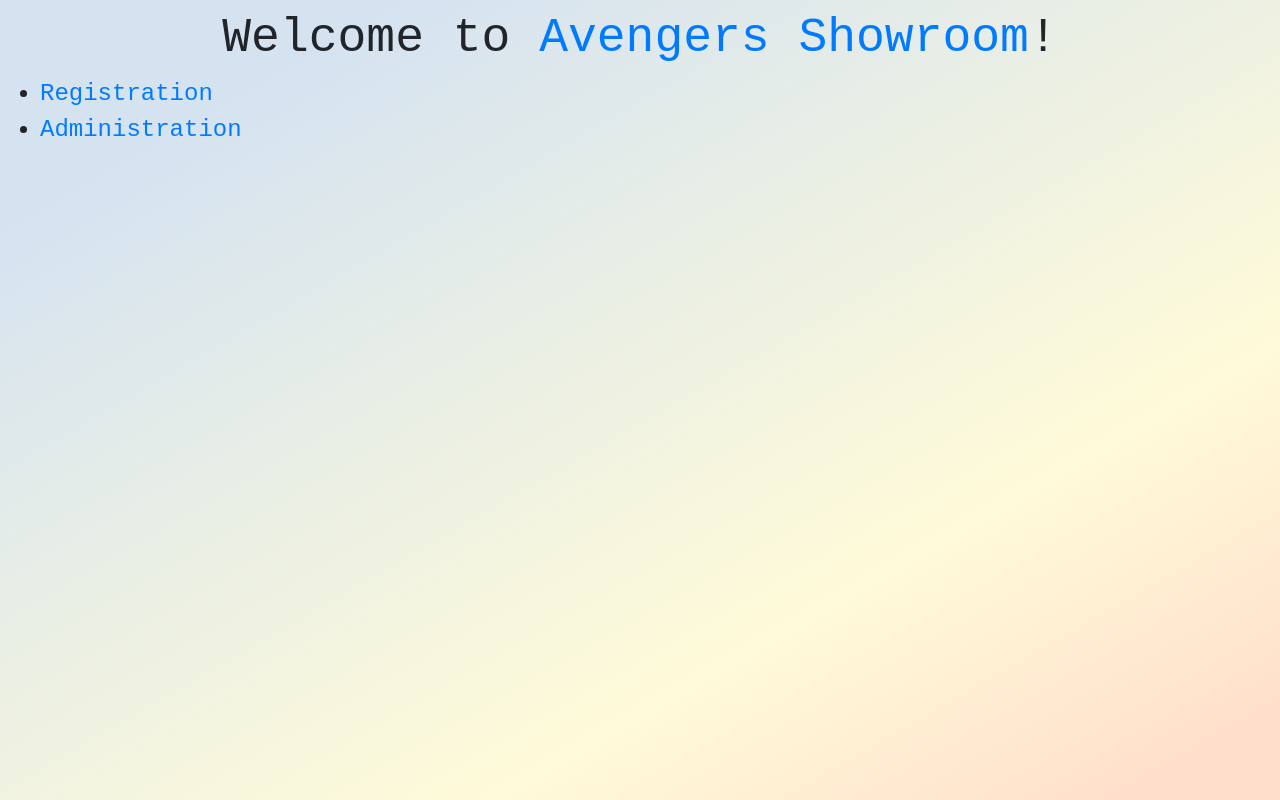
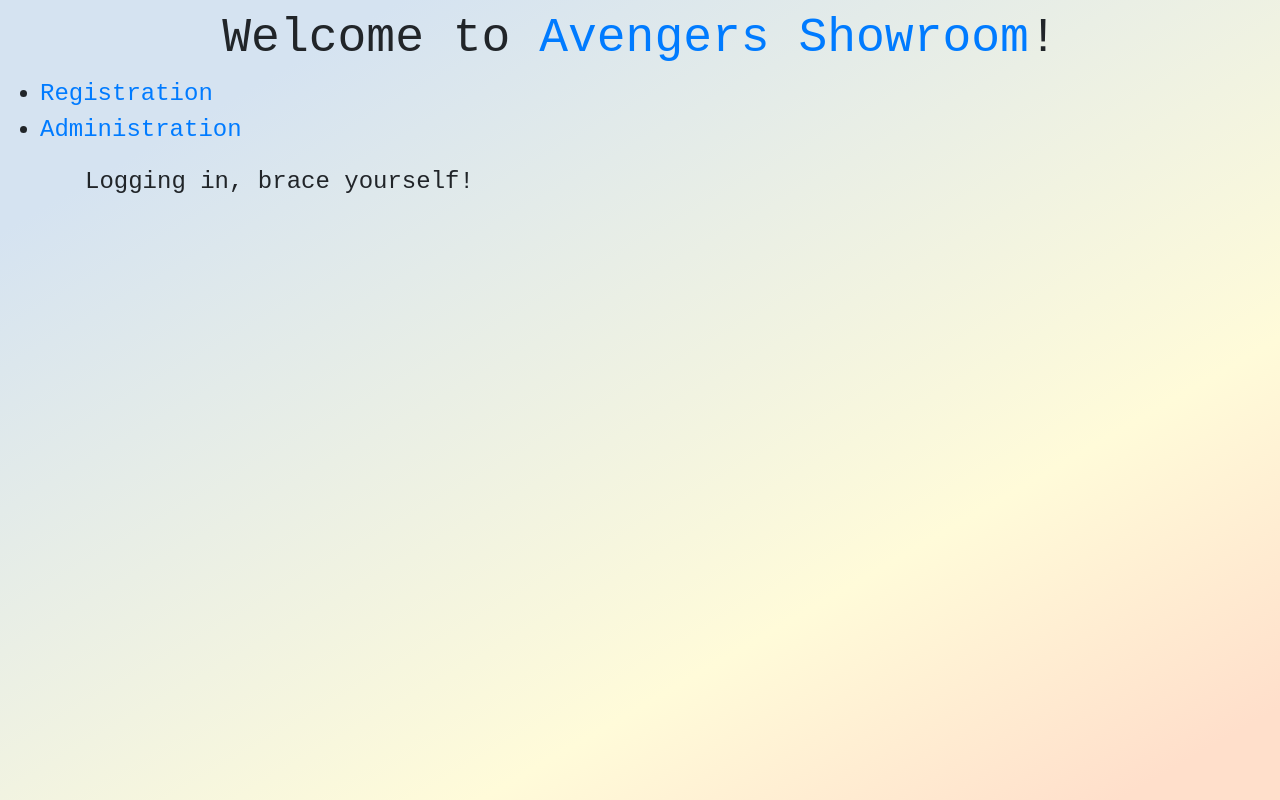
Before and after one commit to DKuwalek/Avengers-Showroom, an Angular app in the folder avngrs-ui/: page /callback in a window 1280 px wide. Before the commit this address led to /. Built offline with nearby package versions, Linux system fonts and the light colour scheme.

Commit message:
Callback for auth0 secure communication
 - callback component

```diff
--- a/avngrs-ui/src/app/app-routing.module.ts
+++ b/avngrs-ui/src/app/app-routing.module.ts
@@ -3,6 +3,7 @@ import { Routes, RouterModule } from '@angular/router';
 import { AdminComponent } from './components/admin/admin.component';
 import { HomeComponent } from './components/home/home.component';
 import { ViewRegistrationComponent } from './components/view-registration/view-registration.component';
+import { CallbackComponent } from "./components/callback/callback.component";
 
 const routes: Routes = [
   {
@@ -16,6 +17,10 @@ const routes: Routes = [
   {
     path : 'admin',
     component: AdminComponent
+  },
+  {
+    path: 'callback',
+    component: CallbackComponent
   }
 ];
 
--- a/avngrs-ui/src/app/app.module.ts
+++ b/avngrs-ui/src/app/app.module.ts
@@ -10,13 +10,15 @@ import { AvngrsService } from "./services/avngrs.service";
 import { AdminComponent } from './components/admin/admin.component';
 import { HomeComponent } from './components/home/home.component';
 import { ViewRegistrationComponent } from './components/view-registration/view-registration.component';
+import { CallbackComponent } from './components/callback/callback.component';
 
 @NgModule({
   declarations: [
     AppComponent,
     AdminComponent,
     HomeComponent,
-    ViewRegistrationComponent
+    ViewRegistrationComponent,
+    CallbackComponent
   ],
   imports: [
     BrowserModule,
--- /dev/null
+++ b/avngrs-ui/src/app/components/callback/callback.component.html
@@ -0,0 +1,5 @@
+<div class="container">
+  <p>
+    Logging in, brace yourself!
+  </p>
+</div>
--- /dev/null
+++ b/avngrs-ui/src/app/components/callback/callback.component.ts
@@ -0,0 +1,15 @@
+import { Component, OnInit } from '@angular/core';
+
+@Component({
+  selector: 'app-callback',
+  templateUrl: './callback.component.html',
+  styleUrls: ['./callback.component.css']
+})
+export class CallbackComponent implements OnInit {
+
+  constructor() { }
+
+  ngOnInit() {
+  }
+
+}
```
Also changed, not shown: avngrs-ui/src/app/components/callback/callback.component.css (added), 1 other file (tests, documents, lock files or other folders).
